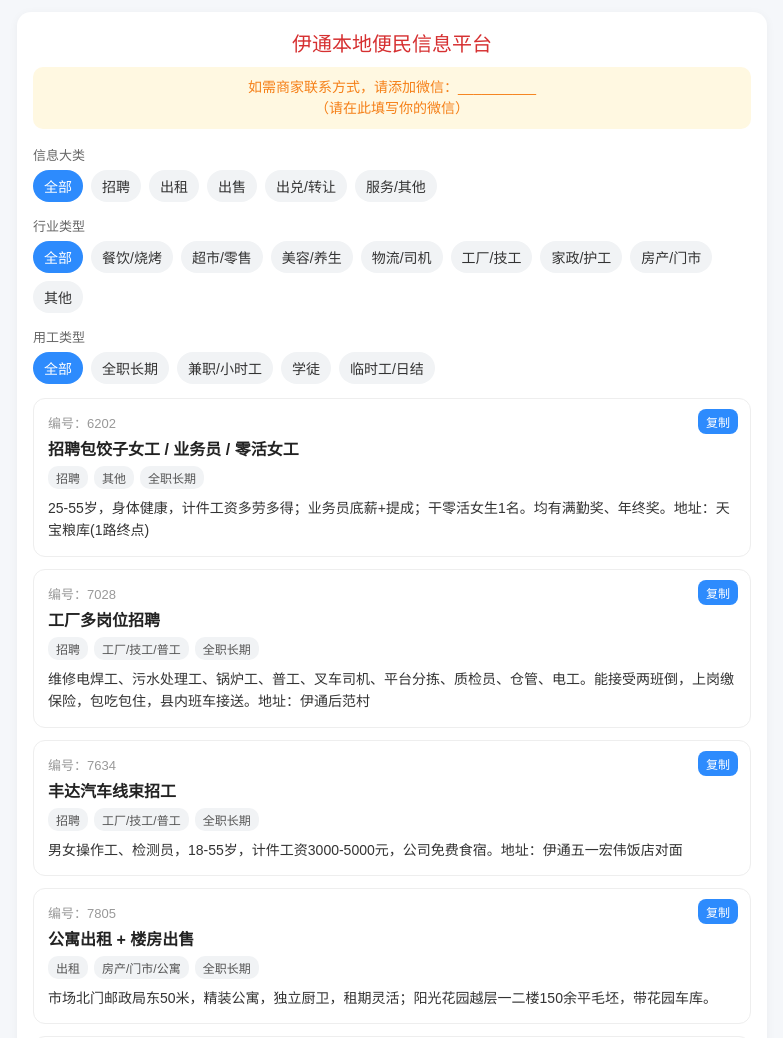
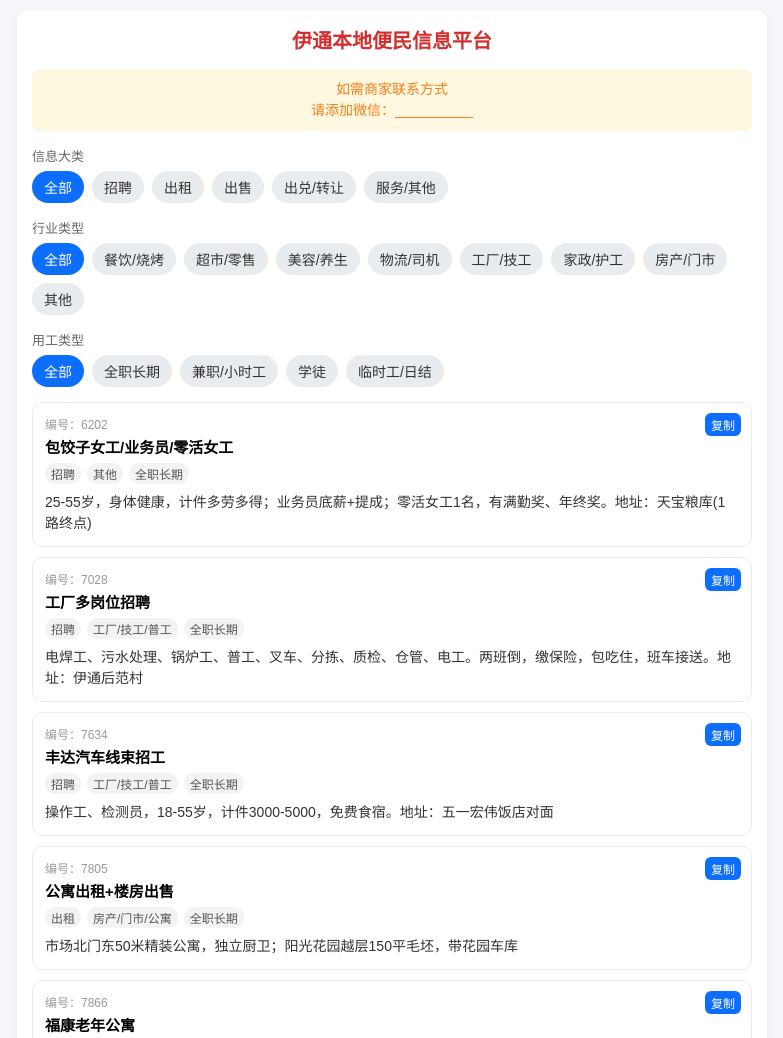
Before and after one commit to yudiandiandiandian/yitong-info, a plain HTML site: page index.html in a window 1280 px wide. Shown: the top 1038 px of the page, without its empty margins (248-1031 px from the left). Drawn offline with Linux system fonts and the light colour scheme.

Commit message:
Update index.html

```diff
--- a/index.html
+++ b/index.html
@@ -2,41 +2,49 @@
 <html lang="zh-CN">
 <head>
 <meta charset="UTF-8">
+<meta name="viewport" content="width=device-width, initial-scale=1.0">
 <title>伊通便民信息平台</title>
-<meta name="viewport" content="width=device-width, initial-scale=1.0">
 <style>
-  *{box-sizing:border-box;margin:0;padding:0;font-family:"微软雅黑",sans-serif;}
-  body{background:#f5f7fa;padding:12px;}
-  .container{max-width:750px;margin:0 auto;background:#fff;border-radius:14px;padding:16px;box-shadow:0 2px 10px rgba(0,0,0,0.05);}
-  .title{text-align:center;font-size:20px;color:#d63031;margin-bottom:10px;}
-  .notice{background:#fff8e1;color:#f57f17;padding:10px 12px;border-radius:10px;text-align:center;font-size:14px;margin-bottom:16px;line-height:1.5;}
+    *{box-sizing:border-box;}
+    body{margin:0;padding:10px;background:#f5f7fa;font-family:Arial,"微软雅黑",sans-serif;}
+    .page{max-width:750px;margin:0 auto;background:#fff;border-radius:12px;padding:15px;box-shadow:0 2px 8px rgba(0,0,0,0.05);}
+    .header{text-align:center;margin-bottom:15px;}
+    .header h1{font-size:20px;color:#d32f2f;margin:0;}
+    .tip{background:#fff8e1;color:#f57f17;padding:10px;border-radius:8px;text-align:center;font-size:14px;margin-bottom:15px;line-height:1.5;}
 
-  .filter-group{margin-bottom:14px;}
-  .filter-label{font-size:13px;color:#666;margin-bottom:6px;}
-  .filter-btns{display:flex;flex-wrap:wrap;gap:8px;margin-bottom:10px;}
-  .filter-btns button{padding:6px 11px;border-radius:20px;border:none;background:#f1f3f5;color:#333;font-size:14px;cursor:pointer;white-space:nowrap;}
-  .filter-btns button.active{background:#2d8bfd;color:#fff;}
+    /* 筛选栏 */
+    .filter-bar{margin-bottom:15px;}
+    .filter-title{font-size:13px;color:#666;margin-bottom:6px;}
+    .filter-btns{display:flex;flex-wrap:wrap;gap:8px;margin-bottom:12px;}
+    .filter-btns button{padding:6px 12px;border-radius:20px;border:none;background:#e9ecef;color:#333;font-size:14px;cursor:pointer;}
+    .filter-btns button.active{background:#0d6efd;color:#fff;}
 
-  .card{border:1px solid #eee;border-radius:12px;padding:14px;margin-bottom:12px;position:relative;}
-  .copy-btn{position:absolute;top:10px;right:12px;background:#2d8bfd;color:#fff;border:none;border-radius:8px;padding:4px 8px;font-size:12px;cursor:pointer;}
-  .card-id{font-size:13px;color:#999;margin-bottom:4px;}
-  .card-title{font-size:16px;font-weight:bold;margin-bottom:6px;color:#222;}
-  .card-tags{display:flex;flex-wrap:wrap;gap:6px;margin-bottom:8px;}
-  .card-tags span{background:#f1f3f5;color:#555;font-size:12px;padding:3px 8px;border-radius:10px;}
-  .card-content{font-size:14px;line-height:1.6;color:#333;}
+    /* 卡片 */
+    .card{border:1px solid #e9ecef;border-radius:10px;padding:12px;margin-bottom:10px;position:relative;background:#fff;}
+    .copy-btn{position:absolute;top:10px;right:10px;background:#0d6efd;color:#fff;border:none;border-radius:6px;padding:3px 6px;font-size:12px;cursor:pointer;}
+    .card-no{font-size:12px;color:#999;margin-bottom:4px;}
+    .card-title{font-weight:bold;font-size:15px;margin-bottom:6px;}
+    .card-tags{display:flex;gap:6px;margin-bottom:8px;flex-wrap:wrap;}
+    .card-tags span{background:#f1f3f5;color:#555;font-size:12px;padding:2px 6px;border-radius:10px;}
+    .card-content{font-size:14px;line-height:1.5;color:#333;}
 
-  .footer{text-align:center;font-size:12px;color:#999;margin-top:16px;}
+    .footer{text-align:center;font-size:12px;color:#999;margin-top:15px;}
 </style>
 </head>
 
 <body>
-<div class="container">
-  <div class="title">伊通本地便民信息平台</div>
-  <div class="notice">如需商家联系方式，请添加微信：__________<br>（请在此填写你的微信）</div>
+<div class="page">
+    <div class="header">
+        <h1>伊通本地便民信息平台</h1>
+    </div>
 
-  <!-- 1. 信息大类 -->
-  <div class="filter-group">
-    <div class="filter-label">信息大类</div>
+    <div class="tip">
+        如需商家联系方式<br>请添加微信：__________
+    </div>
+
+    <!-- 1 信息大类 -->
+    <div class="filter-bar">
+        <div class="filter-title">信息大类</div>
         <div class="filter-btns" data-target="type">
             <button class="active" data-val="all">全部</button>
             <button data-val="招聘">招聘</button>
@@ -47,9 +55,9 @@
         </div>
     </div>
 
-  <!-- 2. 行业类型 -->
-  <div class="filter-group">
-    <div class="filter-label">行业类型</div>
+    <!-- 2 行业类型 -->
+    <div class="filter-bar">
+        <div class="filter-title">行业类型</div>
         <div class="filter-btns" data-target="industry">
             <button class="active" data-val="all">全部</button>
             <button data-val="餐饮/烧烤/火锅">餐饮/烧烤</button>
@@ -63,9 +71,9 @@
         </div>
     </div>
 
-  <!-- 3. 用工类型 -->
-  <div class="filter-group">
-    <div class="filter-label">用工类型</div>
+    <!-- 3 用工类型 -->
+    <div class="filter-bar">
+        <div class="filter-title">用工类型</div>
         <div class="filter-btns" data-target="jobType">
             <button class="active" data-val="all">全部</button>
             <button data-val="全职长期">全职长期</button>
@@ -75,291 +83,52 @@
         </div>
     </div>
 
-  <!-- 列表区域 -->
+    <!-- 列表 -->
     <div id="list"></div>
 
     <div class="footer">每日更新 · 真实可靠 · 便民服务</div>
 </div>
 
 <script>
-// 数据（已按你的分类整理完成）
 const data = [
-{
-  id:"6202",
-  type:"招聘",
-  industry:"其他",
-  jobType:"全职长期",
-  title:"招聘包饺子女工 / 业务员 / 零活女工",
-  content:"25-55岁，身体健康，计件工资多劳多得；业务员底薪+提成；干零活女生1名。均有满勤奖、年终奖。地址：天宝粮库(1路终点)"
-},
-{
-  id:"7028",
-  type:"招聘",
-  industry:"工厂/技工/普工",
-  jobType:"全职长期",
-  title:"工厂多岗位招聘",
-  content:"维修电焊工、污水处理工、锅炉工、普工、叉车司机、平台分拣、质检员、仓管、电工。能接受两班倒，上岗缴保险，包吃包住，县内班车接送。地址：伊通后范村"
-},
-{
-  id:"7634",
-  type:"招聘",
-  industry:"工厂/技工/普工",
-  jobType:"全职长期",
-  title:"丰达汽车线束招工",
-  content:"男女操作工、检测员，18-55岁，计件工资3000-5000元，公司免费食宿。地址：伊通五一宏伟饭店对面"
-},
-{
-  id:"7805",
-  type:"出租",
-  industry:"房产/门市/公寓",
-  jobType:"全职长期",
-  title:"公寓出租 + 楼房出售",
-  content:"市场北门邮政局东50米，精装公寓，独立厨卫，租期灵活；阳光花园越层一二楼150余平毛坯，带花园车库。"
-},
-{
-  id:"7866",
-  type:"招聘",
-  industry:"家政/保洁/护工",
-  jobType:"全职长期",
-  title:"福康老年公寓招聘",
-  content:"长年招收自理、半自理、失能老人，包吃住、洗衣、理发等，能自理老人800元起。另招服务员。地址：林业小区9号楼"
-},
-{
-  id:"7948",
-  type:"招聘",
-  industry:"其他",
-  jobType:"全职长期",
-  title:"主播 / 客服 / 店员",
-  content:"有经验优先，口齿伶俐，无需露脸，宝妈可应聘，免费培训，支持兼职。地址：北大桥建材市场。"
-},
-{
-  id:"7979",
-  type:"招聘",
-  industry:"其他",
-  jobType:"全职长期",
-  title:"华瑞定制加工厂招工",
-  content:"招男女工，头脑灵活、勤劳肯干，有无经验均可，工资面议。主营全屋定制、榻榻米、背景墙等。地址：伊通国际9号楼。"
-},
-{
-  id:"8168",
-  type:"服务/其他",
-  industry:"其他",
-  jobType:"全职长期",
-  title:"西岭旧货市场",
-  content:"回收、出售饭店各类设备。地址：西岭加油站对面。"
-},
-{
-  id:"8169",
-  type:"服务/其他",
-  industry:"其他",
-  jobType:"全职长期",
-  title:"二手空调回收专卖",
-  content:"回收空调、制冷设备、饭店宾馆用品，承接冷库安装。"
-},
-{
-  id:"8192",
-  type:"招聘",
-  industry:"其他",
-  jobType:"全职长期",
-  title:"青智宾馆招吧员",
-  content:"工作时间：上一休一。"
-},
-{
-  id:"8194",
-  type:"招聘",
-  industry:"超市/百货/零售",
-  jobType:"全职长期",
-  title:"一鼎鲜生鲜超市招聘",
-  content:"收银员、理货员、男力工，薪资含满勤，每月公休1天。地址：市场北门。"
-},
-{
-  id:"8195",
-  type:"招聘",
-  industry:"餐饮/烧烤/火锅",
-  jobType:"全职长期",
-  title:"老东家烧鸽坊招聘",
-  content:"服务员、服务生、凉菜师傅、烧烤师傅、刷碗工、学徒工，薪资优厚，带薪公休。"
-},
-{
-  id:"8208",
-  type:"招聘",
-  industry:"物流/快递/司机",
-  jobType:"全职长期",
-  title:"福运来商贸招聘",
-  content:"送货司机、会计、超市导购、库管，要求有经验、有责任心。"
-},
-{
-  id:"8216",
-  type:"招聘",
-  industry:"餐饮/烧烤/火锅",
-  jobType:"全职长期",
-  title:"金达莱炭火烤肉招聘",
-  content:"服务员，底薪+满勤，每月公休1天；另招钟点工。"
-},
-{
-  id:"8219",
-  type:"招聘",
-  industry:"工厂/技工/普工",
-  jobType:"全职长期",
-  title:"伊特胶管公司招聘",
-  content:"销售、核算员、操作工、质检员、文员、食堂人员，录用缴纳三险。地址：十中南行50米。"
-},
-{
-  id:"8222",
-  type:"招聘",
-  industry:"其他",
-  jobType:"全职长期",
-  title:"老皮二手车招聘",
-  content:"保洁做饭人员、销售顾问、二手车学员，每月休息2天。"
-},
-{
-  id:"8249",
-  type:"招聘",
-  industry:"其他",
-  jobType:"全职长期",
-  title:"龙雨集团招销售经理",
-  content:"月薪4500-8000+提成+五险一金，有无经验均可，统一培训。地址：九开线与长伊公路交汇处。"
-},
-{
-  id:"8252",
-  type:"招聘",
-  industry:"工厂/技工/普工",
-  jobType:"全职长期",
-  title:"食品厂长期招工",
-  content:"30-50周岁，手脚麻利，提供午餐，计件工资3500-4000元。地址：乐山辛屯村高家沟。"
-},
-{
-  id:"8286",
-  type:"招聘",
-  industry:"餐饮/烧烤/火锅",
-  jobType:"全职长期",
-  title:"龙凤烤鸭记中餐厅招聘",
-  content:"店长、经理、厨师、凉菜、改刀、服务员、传菜、保洁、小时工，带薪公休+满勤，定期团建。"
-},
-{
-  id:"8291",
-  type:"招聘",
-  industry:"其他",
-  jobType:"全职长期",
-  title:"不露脸读稿主播",
-  content:"居家即可，国学赛道，免费培训，日入100-1000元。"
-},
-{
-  id:"8317",
-  type:"招聘",
-  industry:"餐饮/烧烤/火锅",
-  jobType:"全职长期",
-  title:"韩餐店招聘",
-  content:"石板师傅、厨师，工作时间8:30-20:30，包三餐，每月公休2天。"
-},
-{
-  id:"8322",
-  type:"招聘",
-  industry:"工厂/技工/普工",
-  jobType:"全职长期",
-  title:"宏佳驰车轮公司招聘",
-  content:"班长、电工、焊工、自动化、一线工人、机修模具工，薪资4000-10000元。"
-},
-{
-  id:"8342",
-  type:"招聘",
-  industry:"餐饮/烧烤/火锅",
-  jobType:"全职长期",
-  title:"春妮馅饼店招聘",
-  content:"后厨工作人员，55岁以内，早班工作制，底薪+满勤+年终奖。"
-},
-{
-  id:"8353",
-  type:"招聘",
-  industry:"超市/百货/零售",
-  jobType:"全职长期",
-  title:"衢州鸭头招销售",
-  content:"女性30-50岁，底薪+提成+饭补+满勤，薪资优厚。"
-},
-{
-  id:"8386",
-  type:"招聘",
-  industry:"工厂/技工/普工",
-  jobType:"全职长期",
-  title:"钰兴机械招聘",
-  content:"车工、铣工、镗工、钳工、数控铣工，熟练工优先。"
-},
-{
-  id:"8387",
-  type:"出兑/转让",
-  industry:"餐饮/烧烤/火锅",
-  jobType:"全职长期",
-  title:"发哥面食店旺店出兑",
-  content:"带9个月房租、两处固定摊位客源、店铺回头客，带技术包教包会。"
-},
-{
-  id:"8388",
-  type:"服务/其他",
-  industry:"家政/保洁/护工",
-  jobType:"全职长期",
-  title:"悦享夕阳老年托管",
-  content:"长年招收不能自理、半自理、失能老人，专业照护。"
-},
-{
-  id:"8389",
-  type:"招聘",
-  industry:"其他",
-  jobType:"全职长期",
-  title:"客服招聘（可居家）",
-  content:"全职/兼职/陪读宝妈均可，培训一天上岗，底薪+满勤+高提成，可周结/月结。地址：东方大厦。"
-},
-{
-  id:"8390",
-  type:"招聘",
-  industry:"其他",
-  jobType:"全职长期",
-  title:"孙福家电招聘",
-  content:"售后安装维修师傅、销售主播，可边学边干，薪资上不封顶。地址：万喜家园北口。"
-},
-{
-  id:"8391",
-  type:"招聘",
-  industry:"其他",
-  jobType:"全职长期",
-  title:"招聘客服",
-  content:"底薪+满勤，月休4天，早九晚五，添加好友有额外奖励。地址：五小学对面电商大厦。"
-},
-{
-  id:"8392",
-  type:"招聘",
-  industry:"其他",
-  jobType:"全职长期",
-  title:"液化气站招更夫",
-  content:"男性58岁以内，夜间工作，每小时巡逻，薪资2300元，供吃住。"
-},
-{
-  id:"8393",
-  type:"招聘",
-  industry:"物流/快递/司机",
-  jobType:"全职长期",
-  title:"快递公司招聘",
-  content:"跟车装卸、装卸工、叠袋工、取件员，月薪3000-6000元。"
-},
-{
-  id:"8394",
-  type:"招聘",
-  industry:"美容/美甲/养生",
-  jobType:"全职长期",
-  title:"亮甲售后招咨询师",
-  content:"女性30-50岁，免费培训，月休4天，早八晚五，缴纳三险，薪资3000-5000元。"
-},
-{
-  id:"8395",
-  type:"招聘",
-  industry:"餐饮/烧烤/火锅",
-  jobType:"全职长期",
-  title:"华鑫都烤鸭坊招聘",
-  content:"后厨女工、烤鸭工，干净利索，工资面议。地址：民族大厦对面。"
-}
+{id:"6202",type:"招聘",industry:"其他",jobType:"全职长期",title:"包饺子女工/业务员/零活女工",content:"25-55岁，身体健康，计件多劳多得；业务员底薪+提成；零活女工1名，有满勤奖、年终奖。地址：天宝粮库(1路终点)"},
+{id:"7028",type:"招聘",industry:"工厂/技工/普工",jobType:"全职长期",title:"工厂多岗位招聘",content:"电焊工、污水处理、锅炉工、普工、叉车、分拣、质检、仓管、电工。两班倒，缴保险，包吃住，班车接送。地址：伊通后范村"},
+{id:"7634",type:"招聘",industry:"工厂/技工/普工",jobType:"全职长期",title:"丰达汽车线束招工",content:"操作工、检测员，18-55岁，计件3000-5000，免费食宿。地址：五一宏伟饭店对面"},
+{id:"7805",type:"出租",industry:"房产/门市/公寓",jobType:"全职长期",title:"公寓出租+楼房出售",content:"市场北门东50米精装公寓，独立厨卫；阳光花园越层150平毛坯，带花园车库"},
+{id:"7866",type:"招聘",industry:"家政/保洁/护工",jobType:"全职长期",title:"福康老年公寓",content:"招收自理/半自理/失能老人，800元起。另招服务员。地址：林业小区9号楼"},
+{id:"7948",type:"招聘",industry:"其他",jobType:"全职长期",title:"主播/客服/店员",content:"无需露脸，宝妈可做，免费培训，可兼职。地址：北大桥建材市场"},
+{id:"7979",type:"招聘",industry:"其他",jobType:"全职长期",title:"华瑞定制加工厂招工",content:"男女工，有无经验均可，工资面议。地址：伊通国际9号楼"},
+{id:"8168",type:"服务/其他",industry:"其他",jobType:"全职长期",title:"西岭旧货市场",content:"回收出售饭店设备。地址：西岭加油站对面"},
+{id:"8169",type:"服务/其他",industry:"其他",jobType:"全职长期",title:"二手空调回收专卖",content:"回收空调、制冷设备、饭店用品，冷库安装"},
+{id:"8192",type:"招聘",industry:"其他",jobType:"全职长期",title:"青智宾馆招吧员",content:"上一休一"},
+{id:"8194",type:"招聘",industry:"超市/百货/零售",jobType:"全职长期",title:"一鼎鲜生鲜超市招聘",content:"收银员、理货员、力工，含满勤，公休1天。地址：市场北门"},
+{id:"8195",type:"招聘",industry:"餐饮/烧烤/火锅",jobType:"全职长期",title:"老东家烧鸽坊招聘",content:"服务员、凉菜、烧烤师傅、刷碗工、学徒"},
+{id:"8208",type:"招聘",industry:"物流/快递/司机",jobType:"全职长期",title:"福运来商贸招聘",content:"司机、会计、导购、库管"},
+{id:"8216",type:"招聘",industry:"餐饮/烧烤/火锅",jobType:"全职长期",title:"金达莱烤肉招聘",content:"服务员、钟点工"},
+{id:"8219",type:"招聘",industry:"工厂/技工/普工",jobType:"全职长期",title:"伊特胶管招聘",content:"销售、核算、操作工、质检、文员、食堂，缴三险。地址：十中南行50米"},
+{id:"8222",type:"招聘",industry:"其他",jobType:"全职长期",title:"老皮二手车招聘",content:"保洁、销售、学员，月休2天"},
+{id:"8249",type:"招聘",industry:"其他",jobType:"全职长期",title:"龙雨集团招销售经理",content:"4500-8000+提成+五险一金，可培训"},
+{id:"8252",type:"招聘",industry:"工厂/技工/普工",jobType:"全职长期",title:"食品厂招工",content:"30-50岁，计件3500-4000，供午餐。地址：乐山辛屯村"},
+{id:"8286",type:"招聘",industry:"餐饮/烧烤/火锅",jobType:"全职长期",title:"龙凤烤鸭记招聘",content:"店长、厨师、服务员、保洁、小时工，公休2天"},
+{id:"8291",type:"招聘",industry:"其他",jobType:"全职长期",title:"不露脸读稿主播",content:"居家，国学赛道，免费培训"},
+{id:"8317",type:"招聘",industry:"餐饮/烧烤/火锅",jobType:"全职长期",title:"韩餐店招聘",content:"石板、厨师，包三餐，月休2天"},
+{id:"8322",type:"招聘",industry:"工厂/技工/普工",jobType:"全职长期",title:"宏佳驰车轮招聘",content:"班长、电工、焊工、操作工、机修，4000-10000"},
+{id:"8342",type:"招聘",industry:"餐饮/烧烤/火锅",jobType:"全职长期",title:"春妮馅饼店招聘",content:"后厨，55岁以内，底薪+满勤+年终奖"},
+{id:"8353",type:"招聘",industry:"超市/百货/零售",jobType:"全职长期",title:"衢州鸭头招销售",content:"女性30-50岁，底薪+提成+饭补+满勤"},
+{id:"8386",type:"招聘",industry:"工厂/技工/普工",jobType:"全职长期",title:"钰兴机械招聘",content:"车工、铣工、镗工、钳工、数控铣工"},
+{id:"8387",type:"出兑/转让",industry:"餐饮/烧烤/火锅",jobType:"全职长期",title:"发哥面食店出兑",content:"带9个月房租、摊位客源、技术包会"},
+{id:"8388",type:"服务/其他",industry:"家政/保洁/护工",jobType:"全职长期",title:"悦享夕阳老年托管",content:"招收失能、半自理老人"},
+{id:"8389",type:"招聘",industry:"其他",jobType:"全职长期",title:"客服（可居家）",content:"全职/兼职，培训上岗，底薪+提成，可周结。地址：东方大厦"},
+{id:"8390",type:"招聘",industry:"其他",jobType:"全职长期",title:"孙福家电招聘",content:"安装维修、销售主播，可学徒，薪资上不封顶"},
+{id:"8391",type:"招聘",industry:"其他",jobType:"全职长期",title:"招聘客服",content:"底薪+满勤，月休4天，早九晚五。地址：五小学对面电商大厦"},
+{id:"8392",type:"招聘",industry:"其他",jobType:"全职长期",title:"液化气站招更夫",content:"男58岁内，夜间巡逻，2300元，供吃住"},
+{id:"8393",type:"招聘",industry:"物流/快递/司机",jobType:"全职长期",title:"快递公司招聘",content:"装卸、跟车、取件员，3000-6000"},
+{id:"8394",type:"招聘",industry:"美容/美甲/养生",jobType:"全职长期",title:"亮甲售后招咨询师",content:"女30-50岁，培训上岗，月休4天，缴三险，3000-5000"},
+{id:"8395",type:"招聘",industry:"餐饮/烧烤/火锅",jobType:"全职长期",title:"华鑫都烤鸭坊招聘",content:"后厨女工、烤鸭工，工资面议"}
 ];
 
-// 筛选逻辑
 let filter = { type:"all", industry:"all", jobType:"all" };
+
 function render(){
     let list = data.filter(item =>
         (filter.type === "all" || item.type === filter.type) &&
@@ -368,11 +137,11 @@ function render(){
     );
     let html = "";
     list.forEach(item => {
-    let text = `${item.title} ${item.content}`;
+        let txt = `${item.title} ${item.content}`;
         html += `
         <div class="card">
-      <button class="copy-btn" onclick="copy('${text.replace(/'/g,"")}')">复制</button>
-      <div class="card-id">编号：${item.id}</div>
+            <button class="copy-btn" onclick="copy('${txt.replace(/'/g, "")}')">复制</button>
+            <div class="card-no">编号：${item.id}</div>
             <div class="card-title">${item.title}</div>
             <div class="card-tags">
                 <span>${item.type}</span>
@@ -385,24 +154,23 @@ function render(){
     document.getElementById("list").innerHTML = html;
 }
 
-// 复制功能
 function copy(text){
     navigator.clipboard.writeText(text).then(()=>alert("已复制本条信息"));
 }
 
-// 绑定按钮
-document.querySelectorAll(".filter-btns button").forEach(btn => {
-  btn.addEventListener("click",()=>{
-    let group = btn.parentElement.dataset.target;
+document.querySelectorAll(".filter-btns").forEach(group => {
+    group.querySelectorAll("button").forEach(btn => {
+        btn.addEventListener("click", () => {
+            let target = group.dataset.target;
             let val = btn.dataset.val;
-    filter[group] = val;
-    btn.parentElement.querySelectorAll("button").forEach(b => b.classList.remove("active"));
+            filter[target] = val;
+            group.querySelectorAll("button").forEach(b => b.classList.remove("active"));
             btn.classList.add("active");
             render();
         });
     });
+});
 
-// 初始渲染
 render();
 </script>
 </body>
```
Lines whose indentation alone changed are shown as unchanged.
